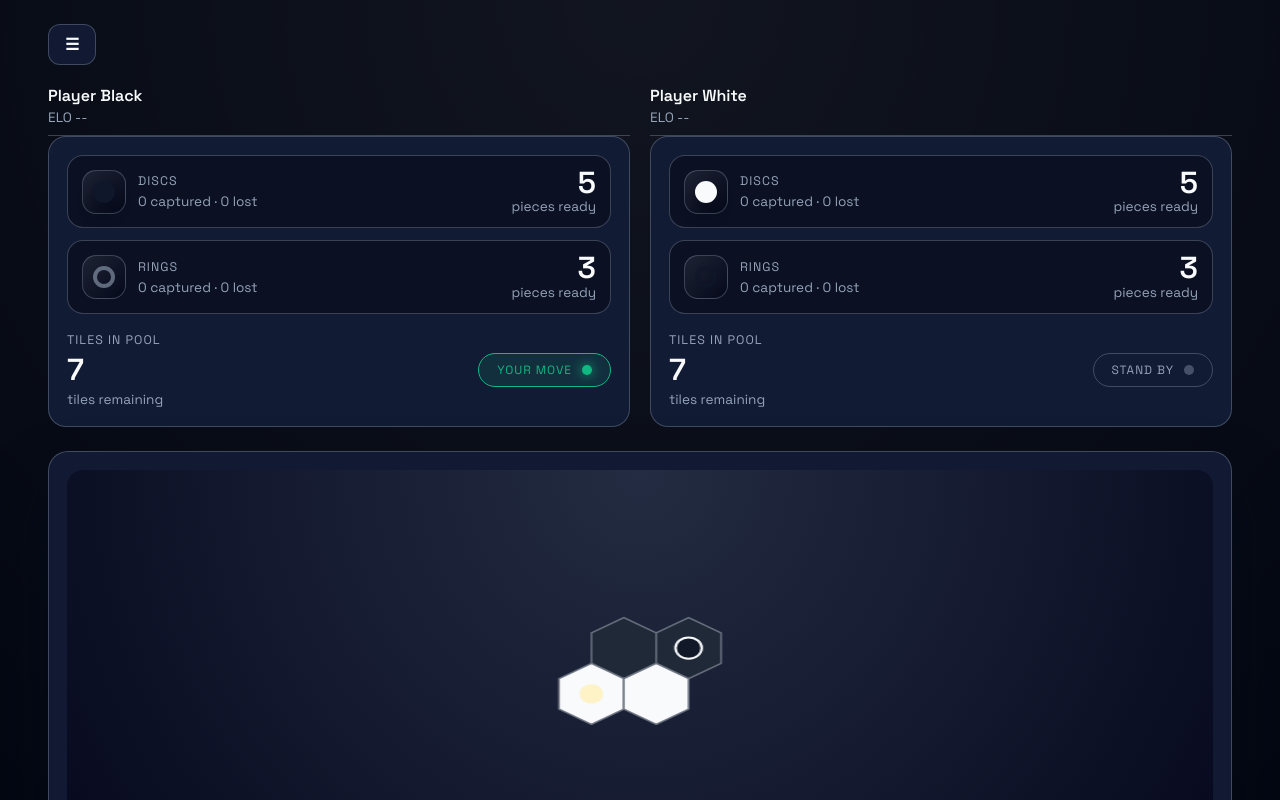
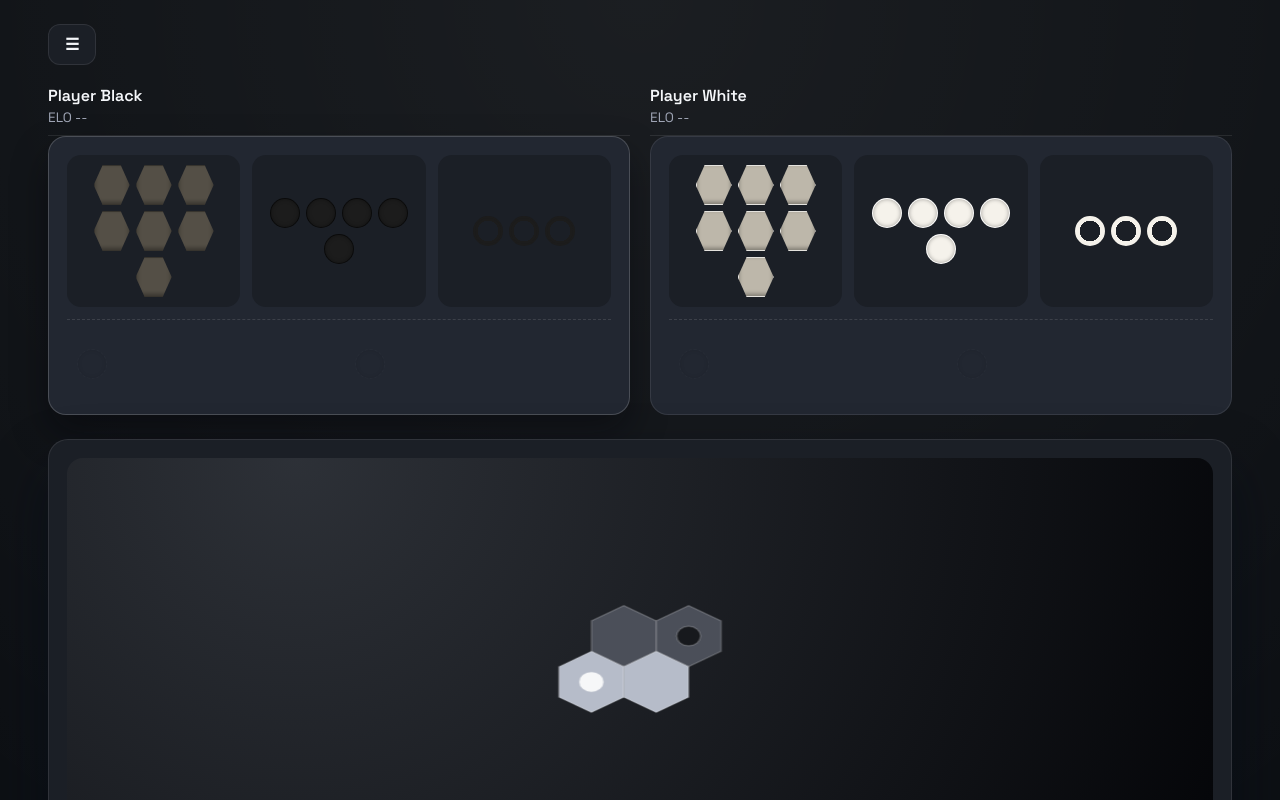
Before and after one commit to PieroBarrette/Hexaequo-AI, a website with bundled scripts: page frontend/index.html in a window 1280 px wide. Built offline with nearby package versions, Linux system fonts and the light colour scheme.

Commit message:
feat: Revamp UI components for inventory and board with improved color palette and layout

```diff
--- a/frontend/css/game.css
+++ b/frontend/css/game.css
@@ -242,85 +242,122 @@
 	display: none;
 }
 
+
 .inventory-panel {
 	display: flex;
 	flex-direction: column;
-	gap: 18px;
+	gap: 12px;
 	padding: 18px;
 	border-radius: 18px;
 	border: 1px solid var(--color-border);
 	background: var(--color-panel-soft, var(--color-panel));
-	transition: border-color 0.2s ease;
-	--token-disc-fill: #0f172a;
-	--token-ring-stroke: rgba(148, 163, 184, 0.6);
+	transition: border-color 0.2s ease, box-shadow 0.2s ease;
 }
 
-.inventory-panel[data-player='white'] {
-	--token-disc-fill: #f8fafc;
-	--token-ring-stroke: rgba(15, 23, 42, 0.65);
+.inventory-panel[data-active='true'] {
+	border-color: var(--color-border-strong);
+	box-shadow: 0 18px 36px rgba(4, 6, 10, 0.4);
 }
 
-
-.inventory-footer {
-	display: flex;
-	justify-content: space-between;
-	align-items: center;
-	gap: 16px;
-	flex-wrap: wrap;
+.inventory-tabletop {
+	display: grid;
+	grid-template-columns: repeat(3, minmax(90px, 1fr));
+	gap: 12px;
 }
 
-.inventory-pool {
-	display: flex;
-	flex-direction: column;
-	gap: 2px;
+.inventory-tabletop--captured {
+	grid-template-columns: repeat(auto-fit, minmax(120px, 1fr));
 }
 
-.inventory-pool span {
-	font-size: 0.78rem;
-	text-transform: uppercase;
-	letter-spacing: 0.08em;
-	color: var(--color-text-muted);
+.inventory-divider {
+	width: 100%;
+	height: 1px;
+	border-top: 1px dashed var(--inventory-divider);
+	opacity: 0.8;
 }
 
-.inventory-pool strong {
-	font-size: 1.9rem;
+.token-cluster {
+	min-height: 64px;
+	padding: 10px;
+	border-radius: 14px;
+	background: var(--color-panel);
+	display: flex;
+	flex-wrap: wrap;
+	align-content: center;
+	justify-content: center;
+	gap: 6px;
 }
 
-.inventory-pool small {
-	font-size: 0.85rem;
-	color: var(--color-text-muted);
+.token-cluster[data-slot='captured'] {
+	background: transparent;
+	justify-content: flex-start;
 }
 
-.inventory-turn {
+.token {
 	display: inline-flex;
+	justify-content: center;
 	align-items: center;
-	gap: 10px;
-	padding: 8px 18px;
-	border-radius: 999px;
+	width: 30px;
+	height: 30px;
+	border-radius: 50%;
 	border: 1px solid var(--color-border);
-	font-size: 0.75rem;
-	text-transform: uppercase;
-	letter-spacing: 0.08em;
-	color: var(--color-text-muted);
+	box-shadow: inset 0 0 4px rgba(0, 0, 0, 0.35);
+	transition: transform 0.2s ease;
 }
 
-.inventory-turn.is-active {
-	border-color: var(--color-accent);
-	color: var(--color-accent);
-	background: rgba(16, 185, 129, 0.12);
+.token--tile {
+	width: 36px;
+	height: 40px;
+	border-radius: 0;
+	clip-path: polygon(25% 0, 75% 0, 100% 50%, 75% 100%, 25% 100%, 0 50%);
+	box-shadow: inset 0 -2px 4px rgba(0, 0, 0, 0.35);
 }
 
-.inventory-turn__dot {
-	width: 10px;
-	height: 10px;
-	border-radius: 50%;
-	background: currentColor;
-	opacity: 0.4;
+.token--ring {
+	background: transparent;
+	border-width: 2px;
+	box-shadow: none;
+	background-image: radial-gradient(circle, transparent 55%, currentColor 56%);
+	background-size: cover;
 }
 
-.inventory-turn.is-active .inventory-turn__dot {
-	opacity: 1;
-	box-shadow: 0 0 12px currentColor;
+.token--ghost {
+	opacity: 0.25;
+	border-style: dashed;
+}
+
+.token:hover {
+	transform: translateY(-2px);
+}
+
+.token--tile[data-color='black'] {
+	background: var(--inventory-black-tile);
+	border-color: rgba(0, 0, 0, 0.35);
+}
+
+.token--tile[data-color='white'] {
+	background: var(--inventory-white-tile);
+	border-color: rgba(255, 255, 255, 0.6);
+}
+
+.token--disc[data-color='black'] {
+	background: var(--inventory-black-disc);
+	border-color: rgba(0, 0, 0, 0.65);
+}
+
+.token--disc[data-color='white'] {
+	background: var(--inventory-white-disc);
+	border-color: rgba(255, 255, 255, 0.8);
+}
+
+.token--ring[data-color='black'] {
+	color: var(--inventory-black-ring);
+	border-color: var(--inventory-black-ring);
+}
+
+.token--ring[data-color='white'] {
+	color: var(--inventory-white-ring);
+	border-color: var(--inventory-white-ring);
 }
 
 .hud-grid {
@@ -364,7 +401,7 @@
 	aspect-ratio: 2 / 1;
 	display: block;
 	border-radius: 16px;
-	background: radial-gradient(circle at top, rgba(255, 255, 255, 0.08), rgba(5, 7, 28, 0.9));
+	background: var(--board-canvas-bg);
 }
 
 .status-panel {
--- a/frontend/js/app.js
+++ b/frontend/js/app.js
@@ -75,7 +75,8 @@ function initializeCanvas() {
 				showValidMoves: state.showValidMoves,
 				showPreviousMove: state.showPreviousMove
 			};
-		}
+		},
+		getPalette: readBoardPalette
 	});
 	boardGraphicsApi = graphicsApi;
 
@@ -102,6 +103,31 @@ function initializeCanvas() {
 		getLayout: () => graphicsApi.getLayout?.(),
 		subscribeToLayout: graphicsApi.subscribeLayout
 	});
+}
+
+function readBoardPalette() {
+	const styles = window.getComputedStyle(document.body);
+	const read = (token, fallback) => {
+		const value = styles.getPropertyValue(token);
+		return value ? value.trim() : fallback;
+	};
+	return {
+		tileDark: read('--board-tile-dark', '#4b4f59'),
+		tileLight: read('--board-tile-light', '#b6bcc9'),
+		discDark: read('--board-disc-dark', '#17191d'),
+		discLight: read('--board-disc-light', '#f6f7f8'),
+		ringDark: read('--board-ring-dark', '#d4d7de'),
+		ringLight: read('--board-ring-light', '#3a3e46'),
+		outline: read('--board-outline', 'rgba(255, 255, 255, 0.18)'),
+		selection: read('--board-highlight', 'rgba(255, 255, 255, 0.45)'),
+		lastMove: read('--board-highlight', 'rgba(255, 255, 255, 0.32)'),
+		validAdjacent: read('--board-move-dot', 'rgba(255, 255, 255, 0.28)'),
+		validJump: read('--board-move-jump', 'rgba(255, 255, 255, 0.4)'),
+		hintPiece: read('--board-hint-piece', 'rgba(255, 255, 255, 0.4)'),
+		hintTile: read('--board-hint-tile', 'rgba(255, 255, 255, 0.25)'),
+		hintPlacement: read('--board-hint-placement', 'rgba(255, 255, 255, 0.35)'),
+		capture: read('--board-capture', 'rgba(255, 255, 255, 0.65)')
+	};
 }
 
 function syncCanvasSize(canvas) {
--- a/frontend/js/game/canvasGraphics.js
+++ b/frontend/js/game/canvasGraphics.js
@@ -1,5 +1,30 @@
 import { axialToPixel } from './hexMath.js';
 import { calculateAllValidMoves } from '../../../shared/game/moveValidator.js';
+
+const DEFAULT_PALETTE = {
+    tileDark: '#4b4f59',
+    tileLight: '#b6bcc9',
+    discDark: '#17191d',
+    discLight: '#f6f7f8',
+    ringDark: '#d4d7de',
+    ringLight: '#3a3e46',
+    outline: 'rgba(255, 255, 255, 0.18)',
+    selection: 'rgba(255, 255, 255, 0.45)',
+    validAdjacent: 'rgba(255, 255, 255, 0.28)',
+    validJump: 'rgba(255, 255, 255, 0.4)',
+    hintPiece: 'rgba(255, 255, 255, 0.4)',
+    hintTile: 'rgba(255, 255, 255, 0.25)',
+    hintPlacement: 'rgba(255, 255, 255, 0.35)',
+    lastMove: 'rgba(255, 255, 255, 0.32)',
+    capture: 'rgba(255, 255, 255, 0.65)'
+};
+
+function resolvePalette(custom) {
+    if (!custom) {
+        return { ...DEFAULT_PALETTE };
+    }
+    return { ...DEFAULT_PALETTE, ...custom };
+}
 
 export function createCanvasGraphics(canvas, options = {}) {
     if (!canvas) {
@@ -14,6 +39,7 @@ export function createCanvasGraphics(canvas, options = {}) {
     const maxHexSize = options.maxHexSize ?? 72;
     const padding = options.padding ?? 48;
     const getPreferences = typeof options.getPreferences === 'function' ? options.getPreferences : null;
+    const getPalette = typeof options.getPalette === 'function' ? options.getPalette : null;
     let lastState = null;
     let currentLayout = {
         hexSize: fallbackHexSize,
@@ -28,17 +54,18 @@ export function createCanvasGraphics(canvas, options = {}) {
         updateLayout(state);
         const layout = currentLayout;
         const preferences = getPreferences ? getPreferences() : {};
+        const palette = resolvePalette(getPalette ? getPalette() : null);
         const size = layout.hexSize;
 
         ctx.clearRect(0, 0, canvas.width, canvas.height);
         ctx.save();
         ctx.translate(layout.translateX, layout.translateY);
-        drawTiles(ctx, state.tiles, size);
-        drawPieces(ctx, state.pieces, state.tiles, size);
-        drawGlobalMoveHints(ctx, state, size, preferences);
-        drawSelection(ctx, state.metadata, size);
-        drawValidMoves(ctx, state.metadata, size);
-        drawLastMoveHighlight(ctx, state.metadata, size, preferences);
+        drawTiles(ctx, state.tiles, size, palette);
+        drawPieces(ctx, state.pieces, state.tiles, size, palette);
+        drawGlobalMoveHints(ctx, state, size, preferences, palette);
+        drawSelection(ctx, state.metadata, size, palette);
+        drawValidMoves(ctx, state.metadata, size, palette);
+        drawLastMoveHighlight(ctx, state.metadata, size, preferences, palette);
         ctx.restore();
     }
 
@@ -113,7 +140,7 @@ export function createCanvasGraphics(canvas, options = {}) {
     }
 }
 
-function drawTiles(ctx, tiles = {}, size) {
+function drawTiles(ctx, tiles = {}, size, palette) {
     for (const [key, color] of Object.entries(tiles)) {
         if (!color) continue;
         const [q, r] = parseKey(key);
@@ -122,8 +149,8 @@ function drawTiles(ctx, tiles = {}, size) {
         ctx.translate(x, y);
         ctx.beginPath();
         hexPath(ctx, size);
-        ctx.fillStyle = color === 'black' ? '#1f2937' : '#f9fafb';
-        ctx.strokeStyle = '#6b7280';
+        ctx.fillStyle = color === 'black' ? palette.tileDark : palette.tileLight;
+        ctx.strokeStyle = palette.outline;
         ctx.lineWidth = 1.5;
         ctx.fill();
         ctx.stroke();
@@ -131,7 +158,7 @@ function drawTiles(ctx, tiles = {}, size) {
     }
 }
 
-function drawPieces(ctx, pieces = {}, tiles = {}, size) {
+function drawPieces(ctx, pieces = {}, tiles = {}, size, palette) {
     for (const [key, piece] of Object.entries(pieces)) {
         if (!piece || !tiles[key]) continue;
         const [q, r] = parseKey(key);
@@ -139,14 +166,21 @@ function drawPieces(ctx, pieces = {}, tiles = {}, size) {
         ctx.save();
         ctx.translate(x, y);
         ctx.beginPath();
-        ctx.fillStyle = piece.color === 'black' ? '#111827' : '#fef3c7';
-        ctx.strokeStyle = piece.type === 'ring' ? '#d97706' : '#f8fafc';
-        ctx.lineWidth = piece.type === 'ring' ? 4 : 2;
-        ctx.globalAlpha = piece.type === 'ring' ? 0.85 : 1;
-        const radius = piece.type === 'ring' ? size * 0.45 : size * 0.35;
-        ctx.arc(0, 0, radius, 0, Math.PI * 2);
-        ctx.fill();
-        ctx.stroke();
+        if (piece.type === 'ring') {
+            const ringColor = piece.color === 'black' ? palette.ringDark : palette.ringLight;
+            ctx.strokeStyle = ringColor;
+            ctx.lineWidth = size * 0.12;
+            ctx.arc(0, 0, size * 0.42, 0, Math.PI * 2);
+            ctx.stroke();
+        } else {
+            const discColor = piece.color === 'black' ? palette.discDark : palette.discLight;
+            ctx.fillStyle = discColor;
+            ctx.strokeStyle = palette.outline;
+            ctx.lineWidth = 1.5;
+            ctx.arc(0, 0, size * 0.32, 0, Math.PI * 2);
+            ctx.fill();
+            ctx.stroke();
+        }
         ctx.restore();
     }
 }
@@ -170,7 +204,7 @@ function parseKey(key) {
     return [q, r];
 }
 
-function drawSelection(ctx, metadata = {}, size) {
+function drawSelection(ctx, metadata = {}, size, palette) {
     if (!metadata?.selection) return;
     const { q, r } = metadata.selection;
     const { x, y } = axialToPixel(q, r, size);
@@ -178,14 +212,14 @@ function drawSelection(ctx, metadata = {}, size) {
     ctx.translate(x, y);
     ctx.beginPath();
     ctx.arc(0, 0, size * 0.5, 0, Math.PI * 2);
-    ctx.strokeStyle = '#f97316';
+    ctx.strokeStyle = palette.selection;
     ctx.lineWidth = 3;
     ctx.setLineDash([6, 4]);
     ctx.stroke();
     ctx.restore();
 }
 
-function drawValidMoves(ctx, metadata = {}, size) {
+function drawValidMoves(ctx, metadata = {}, size, palette) {
     const moves = metadata?.validMoves;
     if (!Array.isArray(moves) || moves.length === 0) return;
 
@@ -195,36 +229,36 @@ function drawValidMoves(ctx, metadata = {}, size) {
         ctx.translate(x, y);
         ctx.beginPath();
         ctx.arc(0, 0, size * 0.2, 0, Math.PI * 2);
-        ctx.fillStyle = move.type === 'jump' ? 'rgba(251, 191, 36, 0.85)' : 'rgba(96, 165, 250, 0.85)';
+        ctx.fillStyle = move.type === 'jump' ? palette.validJump : palette.validAdjacent;
         ctx.fill();
         ctx.restore();
     });
 }
 
-function drawGlobalMoveHints(ctx, state = {}, size, preferences = {}) {
+function drawGlobalMoveHints(ctx, state = {}, size, preferences = {}, palette) {
     if (!preferences?.showValidMoves) return;
     const highlights = calculateAllValidMoves(state, buildMoveContext(state));
     if (!Array.isArray(highlights) || highlights.length === 0) return;
 
-        highlights.forEach((hint) => {
+    highlights.forEach((hint) => {
         if (!Number.isFinite(hint.q) || !Number.isFinite(hint.r)) return;
         if (hint.type === 'piece') {
-            drawCircleOutline(ctx, hint.q, hint.r, size, 'rgba(59, 130, 246, 0.85)', 0.5);
+            drawCircleOutline(ctx, hint.q, hint.r, size, palette.hintPiece, 0.5);
             return;
         }
         if (hint.type === 'tile') {
-                drawHexOutline(ctx, hint.q, hint.r, size, 'rgba(16, 185, 129, 0.85)', 0.78);
+            drawHexOutline(ctx, hint.q, hint.r, size, palette.hintTile, 0.78);
             return;
         }
-        drawPlacementDot(ctx, hint.q, hint.r, size, 'rgba(251, 191, 36, 0.65)');
+        drawPlacementDot(ctx, hint.q, hint.r, size, palette.hintPlacement);
     });
 }
 
-function drawLastMoveHighlight(ctx, metadata = {}, size, preferences = {}) {
+function drawLastMoveHighlight(ctx, metadata = {}, size, preferences = {}, palette) {
     if (!preferences?.showPreviousMove) return;
     const summary = metadata?.lastMoveHighlight;
     if (!summary) return;
-    const highlightColor = 'rgba(148, 163, 184, 0.9)';
+    const highlightColor = palette.lastMove;
 
     switch (summary.kind) {
         case 'tile':
@@ -234,17 +268,17 @@ function drawLastMoveHighlight(ctx, metadata = {}, size, preferences = {}) {
             drawCircleOutline(ctx, summary.q, summary.r, size, highlightColor, 0.5);
             break;
         case 'move':
-            drawMoveTrail(ctx, summary, size, highlightColor);
+            drawMoveTrail(ctx, summary, size, highlightColor, palette);
             break;
         case 'capture':
-            (summary.captures || []).forEach((pos) => drawCaptureMarker(ctx, pos.q, pos.r, size));
+            (summary.captures || []).forEach((pos) => drawCaptureMarker(ctx, pos.q, pos.r, size, palette));
             break;
         default:
             break;
     }
 }
 
-function drawMoveTrail(ctx, summary, size, color) {
+function drawMoveTrail(ctx, summary, size, color, palette) {
     const nodes = Array.isArray(summary?.path) && summary.path.length > 1
         ? summary.path
         : [summary?.from, summary?.to];
@@ -268,7 +302,7 @@ function drawMoveTrail(ctx, summary, size, color) {
     ctx.restore();
     const destination = filteredNodes[filteredNodes.length - 1];
     drawCircleOutline(ctx, destination.q, destination.r, size, color, 0.52);
-    (summary.captures || []).forEach((pos) => drawCaptureMarker(ctx, pos.q, pos.r, size));
+    (summary.captures || []).forEach((pos) => drawCaptureMarker(ctx, pos.q, pos.r, size, palette));
 }
 
 function drawPlacementDot(ctx, q, r, size, color) {
@@ -311,12 +345,12 @@ function drawHexOutline(ctx, q, r, size, color, scale = 1) {
     ctx.restore();
 }
 
-function drawCaptureMarker(ctx, q, r, size) {
+function drawCaptureMarker(ctx, q, r, size, palette) {
     if (!Number.isFinite(q) || !Number.isFinite(r)) return;
     const { x, y } = axialToPixel(q, r, size);
     const arm = size * 0.22;
     ctx.save();
-    ctx.strokeStyle = 'rgba(248, 113, 113, 0.95)';
+    ctx.strokeStyle = palette.capture;
     ctx.lineWidth = 2;
     ctx.beginPath();
     ctx.moveTo(x - arm, y - arm);
--- a/frontend/js/game/hud/inventoryPanel.js
+++ b/frontend/js/game/hud/inventoryPanel.js
@@ -13,49 +13,62 @@ export function mountInventoryPanel(targets = {}) {
 
 function renderInventory(element, state, color) {
     if (!element) return;
-    const inventoryCount = state.inventory?.[color] ?? 0;
-    const discs = state.discInventory?.[color] ?? 0;
-    const rings = state.ringInventory?.[color] ?? 0;
-    const captured = state.captured?.[color] ?? { disc: 0, ring: 0 };
+    const reserve = {
+        tiles: clampCount(state.inventory?.[color]),
+        disc: clampCount(state.discInventory?.[color]),
+        ring: clampCount(state.ringInventory?.[color])
+    };
+    const captured = {
+        disc: clampCount(state.captured?.[color]?.disc),
+        ring: clampCount(state.captured?.[color]?.ring)
+    };
     const opponent = color === 'black' ? 'white' : 'black';
-    const losses = state.captured?.[opponent] ?? { disc: 0, ring: 0 };
     const isTurn = state.activePlayer === color;
-    const tilesLabel = inventoryCount === 1 ? 'tile' : 'tiles';
 
     element.dataset.player = color;
+    element.dataset.active = isTurn ? 'true' : 'false';
     element.innerHTML = `
-        <div class="inventory-grid">
-            ${renderStatRow('disc', discs, captured.disc ?? 0, losses.disc ?? 0)}
-            ${renderStatRow('ring', rings, captured.ring ?? 0, losses.ring ?? 0)}
+        <div class="inventory-tabletop" aria-hidden="true">
+            ${renderCluster('tile', reserve.tiles, color, 'reserve')}
+            ${renderCluster('disc', reserve.disc, color, 'reserve')}
+            ${renderCluster('ring', reserve.ring, color, 'reserve')}
         </div>
-        <div class="inventory-footer">
-            <div class="inventory-pool">
-                <span>Tiles in pool</span>
-                <strong>${inventoryCount}</strong>
-                <small>${tilesLabel} remaining</small>
-            </div>
-            <div class="inventory-turn ${isTurn ? 'is-active' : ''}">
-                <span>${isTurn ? 'Your move' : 'Stand by'}</span>
-                <span class="inventory-turn__dot" aria-hidden="true"></span>
-            </div>
+        <div class="inventory-divider" aria-hidden="true"></div>
+        <div class="inventory-tabletop inventory-tabletop--captured" aria-hidden="true">
+            ${renderCluster('disc', captured.disc, opponent, 'captured')}
+            ${renderCluster('ring', captured.ring, opponent, 'captured')}
+        </div>
+        ${renderSummary(color, reserve, captured)}
+    `;
+}
+
+function renderCluster(kind, count, color, slot) {
+    const safeCount = clampCount(count);
+    const tokens = safeCount > 0 ? buildTokens(kind, safeCount, color) : '<span class="token token--ghost" aria-hidden="true"></span>';
+    return `
+        <div class="token-cluster" data-kind="${kind}" data-slot="${slot}">
+            ${tokens}
         </div>
     `;
 }
 
-function renderStatRow(kind, remaining, captured, lost) {
-    const label = kind === 'disc' ? 'Discs' : 'Rings';
-    const piecesLabel = remaining === 1 ? 'piece ready' : 'pieces ready';
+function buildTokens(kind, count, color) {
+    const tokenKind = kind === 'tile' ? 'tile' : kind;
+    return Array.from({ length: count })
+        .map(() => `<span class="token token--${tokenKind}" data-color="${color}" aria-hidden="true"></span>`)
+        .join('');
+}
+
+function renderSummary(color, reserve, captured) {
     return `
-        <article class="inventory-stat" data-kind="${kind}">
-            <span class="inventory-stat__chip" aria-hidden="true"></span>
-            <div class="inventory-stat__copy">
-                <p class="inventory-stat__label">${label}</p>
-                <p class="inventory-stat__meta">${captured} captured · ${lost} lost</p>
-            </div>
-            <div class="inventory-stat__value">
-                <strong>${remaining}</strong>
-                <span>${piecesLabel}</span>
-            </div>
-        </article>
+        <span class="sr-only">
+            ${color} reserve: ${reserve.tiles} tiles, ${reserve.disc} discs, ${reserve.ring} rings.
+            Captured: ${captured.disc} discs and ${captured.ring} rings.
+        </span>
     `;
 }
+
+function clampCount(value) {
+    if (!Number.isFinite(value)) return 0;
+    return Math.max(0, Math.floor(value));
+}
```
Also changed, not shown: frontend/css/base.css (+83 -23 lines).
